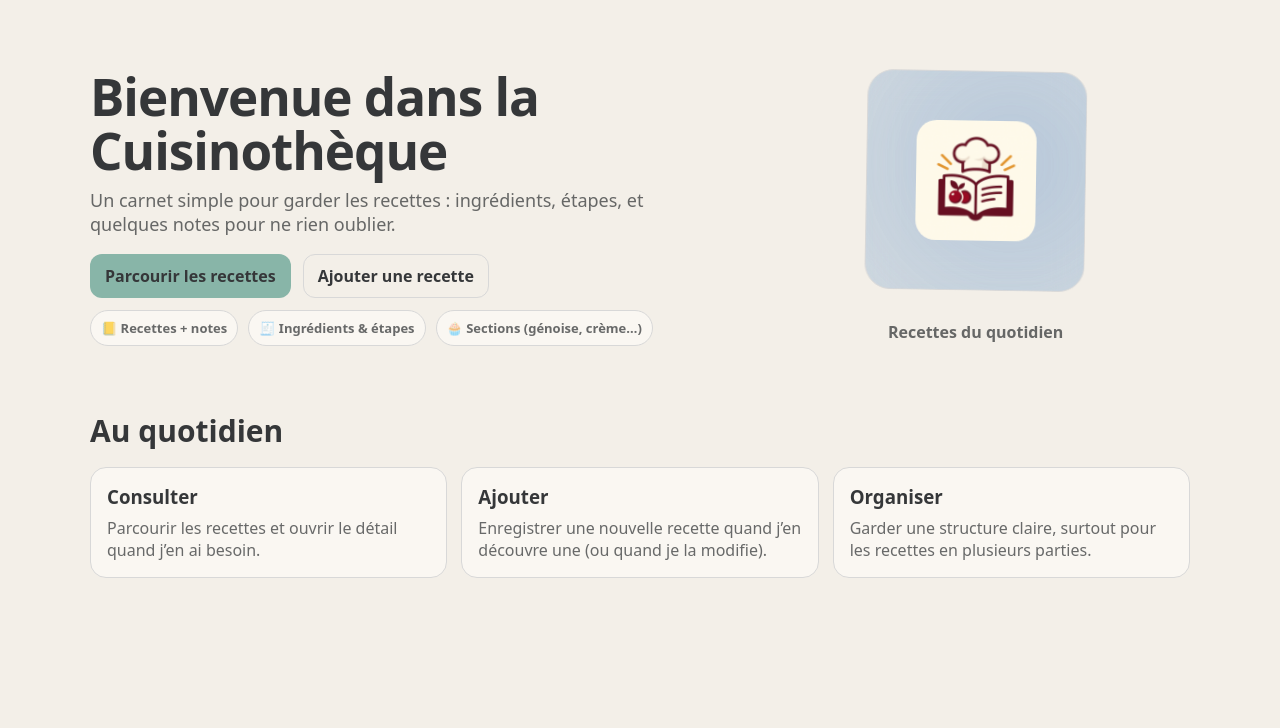
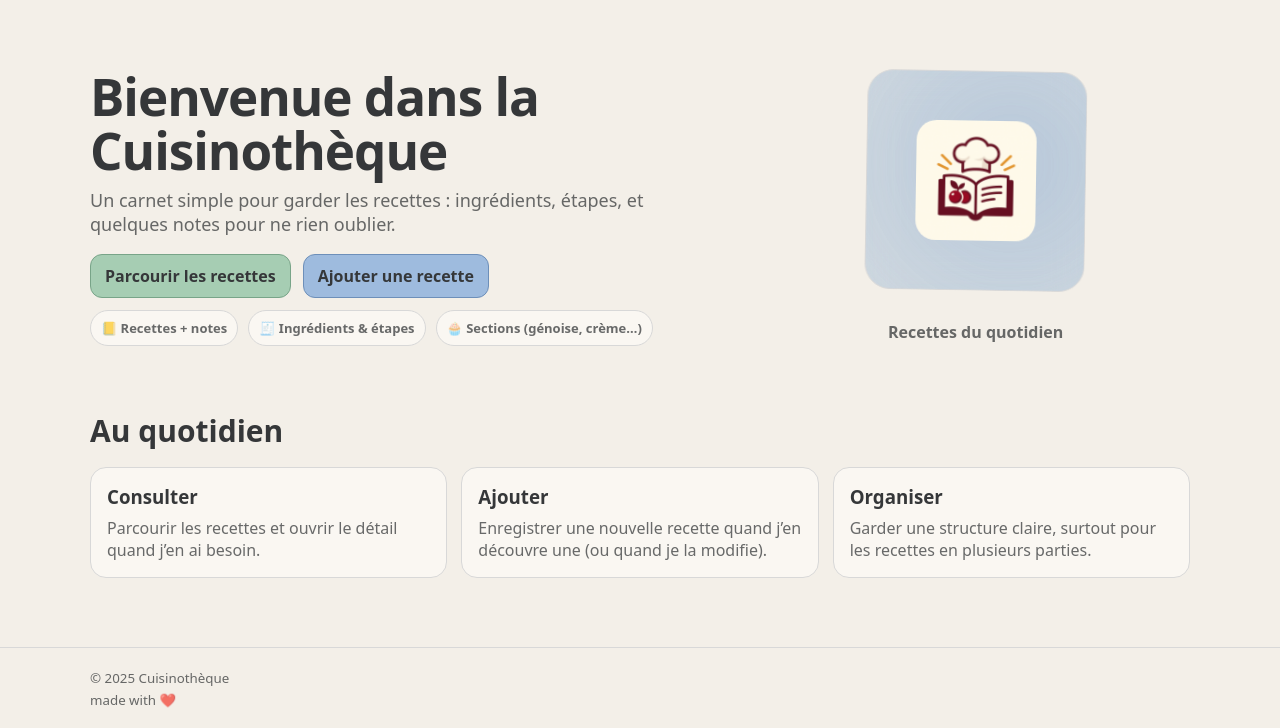
Before and after one commit to wilfriedndr/Cuisinotheque, a Django app: page / in a window 1280 px wide. Shown: the part 72-800 px from the top of the page. Run offline with Django 5.2, Linux system fonts and the light colour scheme; some libraries are stand-ins or nearby versions.

Commit message:
feat(theme) clean code + refonte frontend

```diff
--- a/recipes/templates/recipes/base.html
+++ b/recipes/templates/recipes/base.html
@@ -38,10 +38,13 @@
     </script>
 
     <!-- CSS -->
-    <link rel="stylesheet" href="{% static 'recipes/css/style.css' %}"/>
-    <link rel="stylesheet" href="{% static 'recipes/css/recipe_form.css' %}"/>
-    <link rel="stylesheet" href="{% static 'recipes/css/recipe_list.css' %}"/>
-    <link rel="stylesheet" href="{% static 'recipes/css/recipe_detail.css' %}">
+    <link rel="stylesheet" href="{% static 'recipes/css/style.css' %}" />
+    <link rel="stylesheet" href="{% static 'recipes/css/recipe_form.css' %}" />
+    <link rel="stylesheet" href="{% static 'recipes/css/recipe_list.css' %}" />
+    <link
+      rel="stylesheet"
+      href="{% static 'recipes/css/recipe_detail.css' %}"
+    />
     {% block extra_css %}{% endblock %}
   </head>
 
@@ -71,20 +74,47 @@
           <button class="icon-btn theme-toggle" type="button" id="themeToggle">
             <i class="fa-solid fa-moon theme-icon" aria-hidden="true"></i>
           </button>
-          <button class="icon-btn nav-toggle" type="button" id="navToggle" aria-label="Ouvrir le menu" aria-controls="mobileNavOverlay" aria-expanded="false">
+          <button
+            class="icon-btn nav-toggle"
+            type="button"
+            id="navToggle"
+            aria-label="Ouvrir le menu"
+            aria-controls="mobileNavOverlay"
+            aria-expanded="false"
+          >
             <i class="fa-solid fa-bars" aria-hidden="true"></i>
           </button>
         </div>
       </div>
     </header>
 
-    <div class="mobile-nav-overlay" id="mobileNavOverlay" hidden aria-hidden="true">
-      <button class="mobile-nav-backdrop" id="mobileNavBackdrop" type="button" aria-label="Fermer le menu">
-      </button>
-      <div class="mobile-nav-panel" id="mobileNavPanel" role="dialog" aria-modal="true" aria-label="Menu">
+    <div
+      class="mobile-nav-overlay"
+      id="mobileNavOverlay"
+      hidden
+      aria-hidden="true"
+    >
+      <button
+        class="mobile-nav-backdrop"
+        id="mobileNavBackdrop"
+        type="button"
+        aria-label="Fermer le menu"
+      ></button>
+      <div
+        class="mobile-nav-panel"
+        id="mobileNavPanel"
+        role="dialog"
+        aria-modal="true"
+        aria-label="Menu"
+      >
         <div class="mobile-nav-top">
-          <span class="mobile-nav-title">Menu</span>
-          <button class="icon-btn" id="mobileNavClose" type="button" aria-label="Fermer le menu">
+          <span>Menu</span>
+          <button
+            class="icon-btn"
+            id="mobileNavClose"
+            type="button"
+            aria-label="Fermer le menu"
+          >
             <i class="fa-solid fa-xmark" aria-hidden="true"></i>
           </button>
         </div>
@@ -101,13 +131,12 @@
 
     <main id="main" class="site-main">{% block content %}{% endblock %}</main>
 
-    {% comment %}
-    <footer class="site-footer js-footer">
+    <footer class="site-footer">
       <div class="container">
-        <small>© 2025 Cuisinothèque</small>
+        <small>© 2025 Cuisinothèque</small><br />
+        <small>made with ❤️</small>
       </div>
     </footer>
-    {% endcomment %}
 
     <!-- GSAP -->
     <script src="https://cdn.jsdelivr.net/npm/gsap@3.12.5/dist/gsap.min.js"></script>
--- a/recipes/templates/recipes/home.html
+++ b/recipes/templates/recipes/home.html
@@ -15,8 +15,8 @@ Cuisinothèque{% endblock %} {% block content %}
       </p>
 
       <div class="hero-cta" data-anim="cta">
-        <a class="btn btn-primary" href="{% url 'recipe_list' %}">Parcourir les recettes</a>
-        <a class="btn btn-ghost" href="{% url 'recipe_create' %}">Ajouter une recette</a>
+        <a class="btn btn-home-primary" href="{% url 'recipe_list' %}">Parcourir les recettes</a>
+        <a class="btn btn-home-secondary" href="{% url 'recipe_create' %}">Ajouter une recette</a>
       </div>
 
       <div class="hero-metrics" data-anim="metrics" role="list" aria-label="Raccourcis">
--- a/recipes/templates/recipes/recipe_detail.html
+++ b/recipes/templates/recipes/recipe_detail.html
@@ -52,7 +52,7 @@
           {% for st in section.steps.all %}
           <li>
             {% if st.title %}<strong>{{ st.title }}</strong><br />{% endif %}
-            <span class="step-instruction">{{ st.instruction|linebreaksbr }}</span>
+            <span>{{ st.instruction|linebreaksbr }}</span>
           </li>
           {% endfor %}
         </ol>
```
